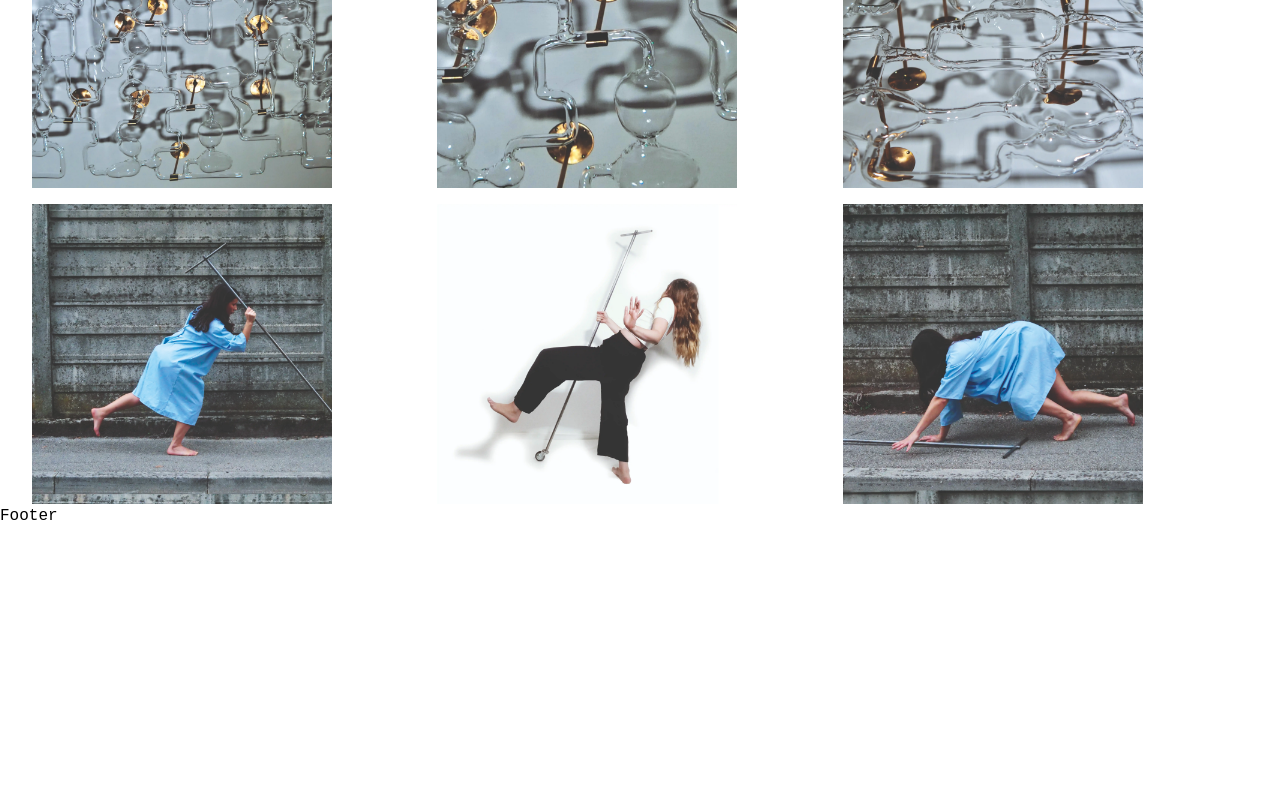
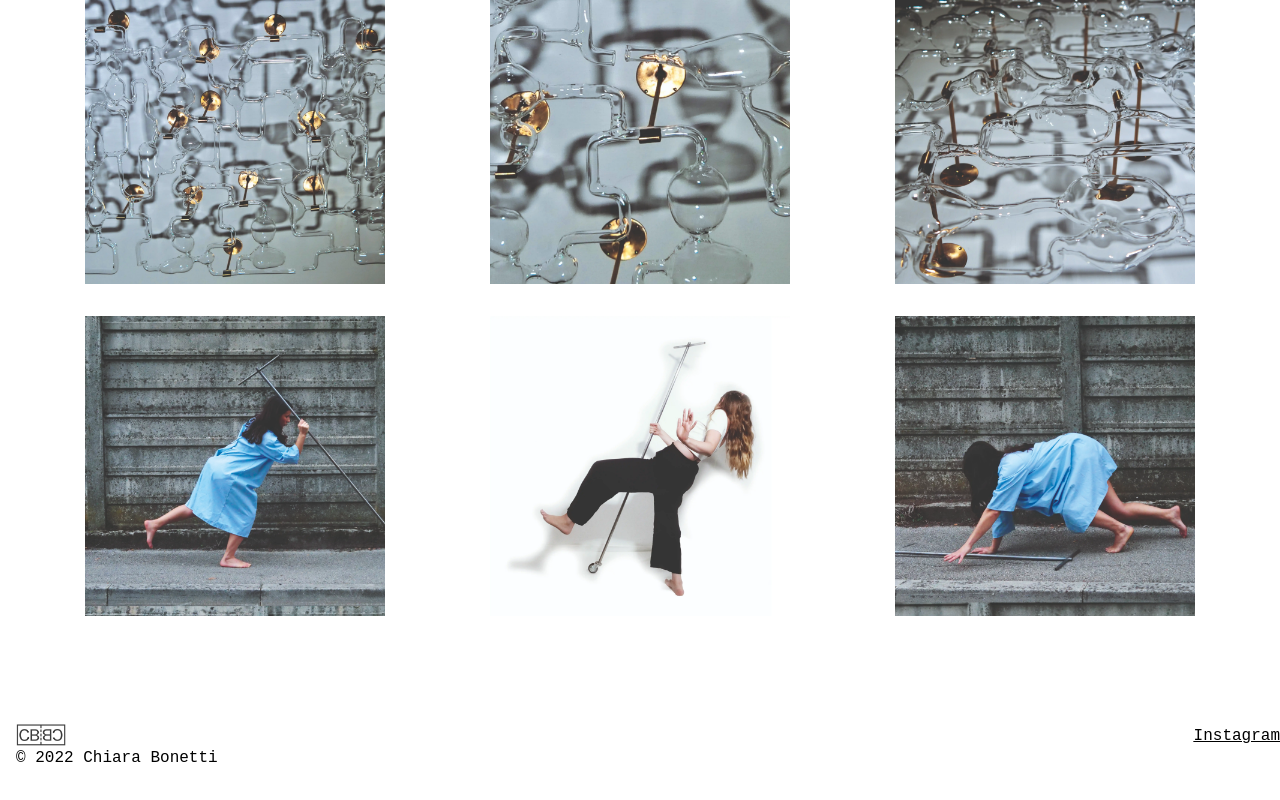
Before and after one commit to veratimo/cbd, a Next.js app: page /home in a window 1280 px wide. Shown: the part 1974-2774 px from the top of the page. Before the commit the page ends 2502 px from the top, so only its background shows below. Built offline with nearby package versions, Linux system fonts and the light colour scheme.

Commit message:
Homepage completed

```diff
--- a/components/Footer.jsx
+++ b/components/Footer.jsx
@@ -1,8 +1,25 @@
+import Image from 'next/image'
+import Link from 'next/link'
 import React from 'react'
 
 const Footer = () => {
   return (
-    <div>Footer</div>
+    <div className='mx-auto max-w-7xl py-2 sm:py-6 lg:py-8'>
+      <div className="flex flex-col sm:flex-row justify-between align-center py-3 my-4">
+        <div className="px-4">
+          <Image src="/assets/icons/logo-black.png" alt="" height={100} width={50} />
+          <span className="mb-3 font-[14px] sm:font-[16px]">© 2022 Chiara Bonetti</span>
+        </div>
+
+        <div className="justify-left sm:justify-content-end">
+          <p className="underline">
+            <a className="text-black" href="https://instagram.com/cbartdistrict?igshid=YmMyMTA2M2Y=" target="_blank">
+              Instagram
+            </a>
+          </p>
+        </div>
+      </div>
+    </div>
   )
 }
 
--- a/components/Homepage.jsx
+++ b/components/Homepage.jsx
@@ -7,7 +7,7 @@ import { featuredExhibition } from '@/constants/constants';
 
 const Homepage = () => {
   return (
-    <div className='container mx-auto'>
+    <div className='container mx-auto py-0 sm:py-6 lg:py-8'>
       <div className='mx-auto max-w-7xl px-2 sm:px-6 lg:px-8'>
         <div className='flex flex-row items-center justify-center sm:justify-between h-[50vh] sm:h-auto'>
           <div className='flex-col'>
@@ -45,9 +45,9 @@ const Homepage = () => {
           </div>
         </div>
         {/* Start grid gallery */}
-        <div className='grid grid-cols-1 sm:grid-cols-3 content-center items-center'>
+        <div className='grid grid-cols-1 place-items-center sm:grid-cols-3'>
             {featuredExhibition.map((featured, id) => (
-              <div className='mt-4'>
+              <div className='p-4'>
                 <Link href={featured.href}>
                   <Image src={featured.image} alt='' width={300} height={300}/>
                 </Link>
--- a/components/Navbar.jsx
+++ b/components/Navbar.jsx
@@ -77,7 +77,7 @@ const Navbar = () => {
 
   return (
         <>
-          <nav className="mx-auto max-w-7xl px-2 sm:px-6 lg:px-8">
+          <nav className="mx-auto max-w-7xl pb-2 sm:pb-6 lg:pb-8">
             <div className="relative flex h-16 items-center justify-between">
                 <Link href="/home">
                 <Image
```
